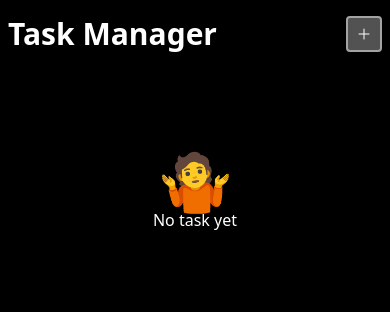
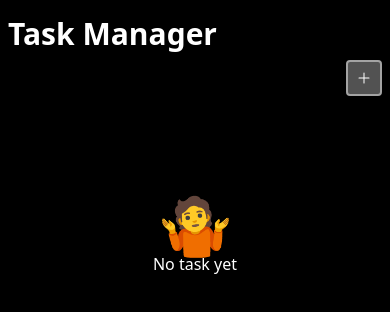
Before and after one commit to thomastangtsy/task-manager, a React (Vite) app: page / in a window 390 px wide. Shown: the top 312 px of the page. Built offline with nearby package versions, Linux system fonts and the light colour scheme.

Commit message:
Add task category filtering

```diff
--- a/src/App.tsx
+++ b/src/App.tsx
@@ -1,4 +1,4 @@
-import { FC, useState } from "react";
+import { FC, useMemo, useState } from "react";
 import { PlusIcon } from "@heroicons/react/24/solid";
 import Modal from "./components/Modal";
 import TaskForm from "./components/TaskForm";
@@ -6,11 +6,22 @@ import useTasks from "./hooks/useTasks";
 import Button from "./components/Button";
 import { InitialTask } from "./models/task";
 import TaskList from "./components/TaskList";
+import TaskFilter from "./components/TaskFilter";
+import Category from "./models/category";
 
 const App: FC = () => {
   const { tasks, addTask, removeTask } = useTasks();
 
   const [modalOpen, setModalOpen] = useState(false);
+  const [filter, setFilter] = useState<Category | undefined>(undefined);
+
+  const filteredTasks = useMemo(() => {
+    if (filter) {
+      return tasks.filter((task) => task.category === filter);
+    } else {
+      return tasks;
+    }
+  }, [filter, tasks]);
 
   const addTaskAndCloseModal = (task: InitialTask) => {
     addTask(task);
@@ -19,12 +30,17 @@ const App: FC = () => {
 
   return (
     <div className="container mx-auto my-4 px-2">
-      <header className="flex">
+      <header className="md:flex">
         <h1 className="text-3xl font-bold mr-auto">Task Manager</h1>
-        <Button onClick={() => setModalOpen(true)}>
-          <PlusIcon className="w-4 h-4 fill-white" />
-          <p className="hidden md:block ml-1">New task</p>
-        </Button>
+        <div className="flex mt-2 items-center justify-end whitespace-nowrap space-between md:space-x-2 md:mt-0">
+          {tasks.length > 0 && (
+            <TaskFilter category={filter} setCategory={setFilter} />
+          )}
+          <Button onClick={() => setModalOpen(true)}>
+            <PlusIcon className="w-4 h-4 fill-white" />
+            <p className="hidden md:block ml-1">New task</p>
+          </Button>
+        </div>
         <Modal isOpen={modalOpen} close={() => setModalOpen(false)}>
           <div className="min-w-[80vw]">
             <h1 className="text-3xl font-bold mb-4">Add a new task</h1>
@@ -32,14 +48,20 @@ const App: FC = () => {
           </div>
         </Modal>
       </header>
+
       <main className="mt-4">
         {tasks.length === 0 ? (
           <div className="w-full mt-24 text-center">
             <p className="text-6xl">🤷</p>
             <p>No task yet</p>
           </div>
+        ) : filter && filteredTasks.length === 0 ? (
+          <div className="w-full mt-24 text-center">
+            <p className="text-6xl">💁</p>
+            <p>No task with current filter</p>
+          </div>
         ) : (
-          <TaskList tasks={tasks} removeTask={removeTask} />
+          <TaskList tasks={filteredTasks} removeTask={removeTask} />
         )}
       </main>
     </div>
```
